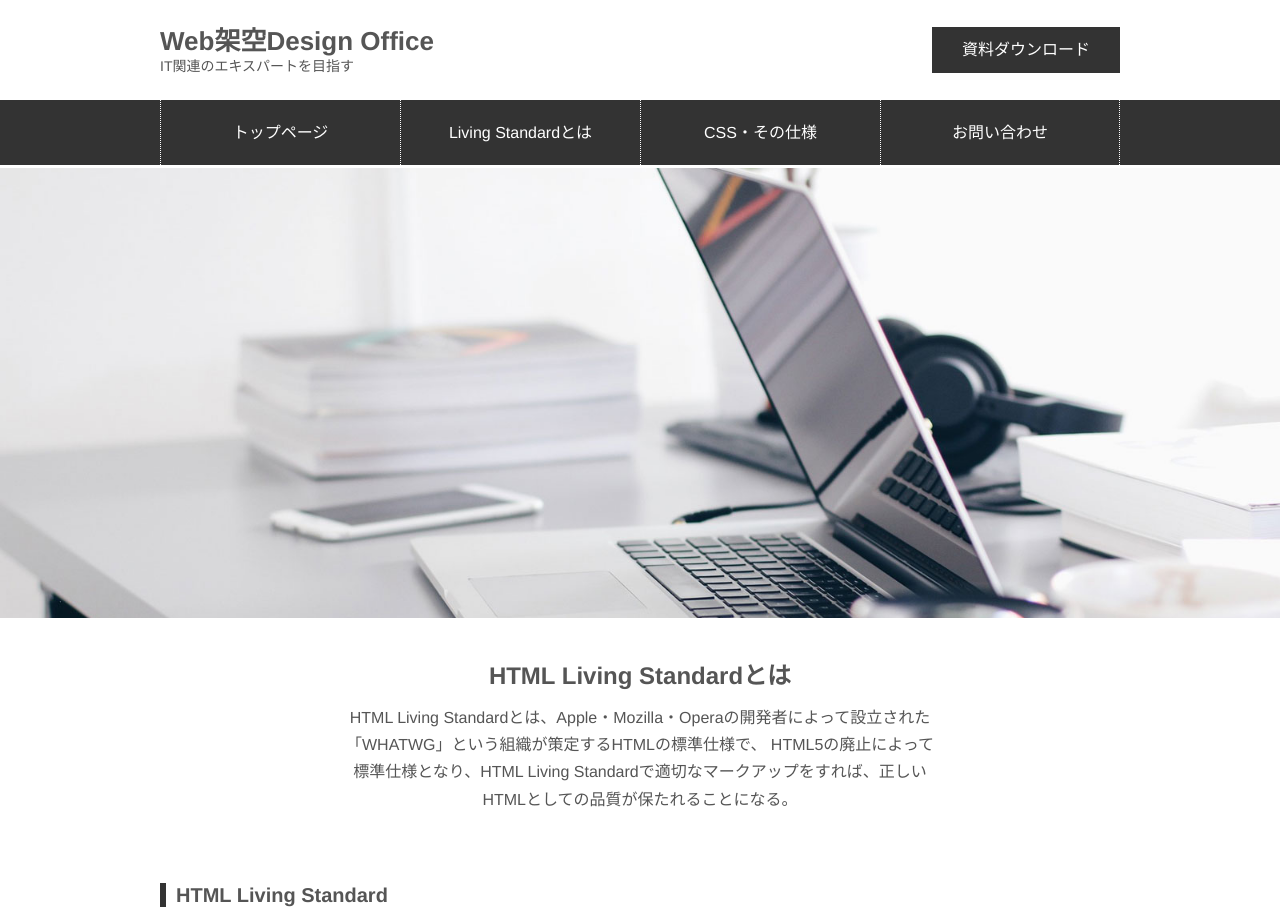
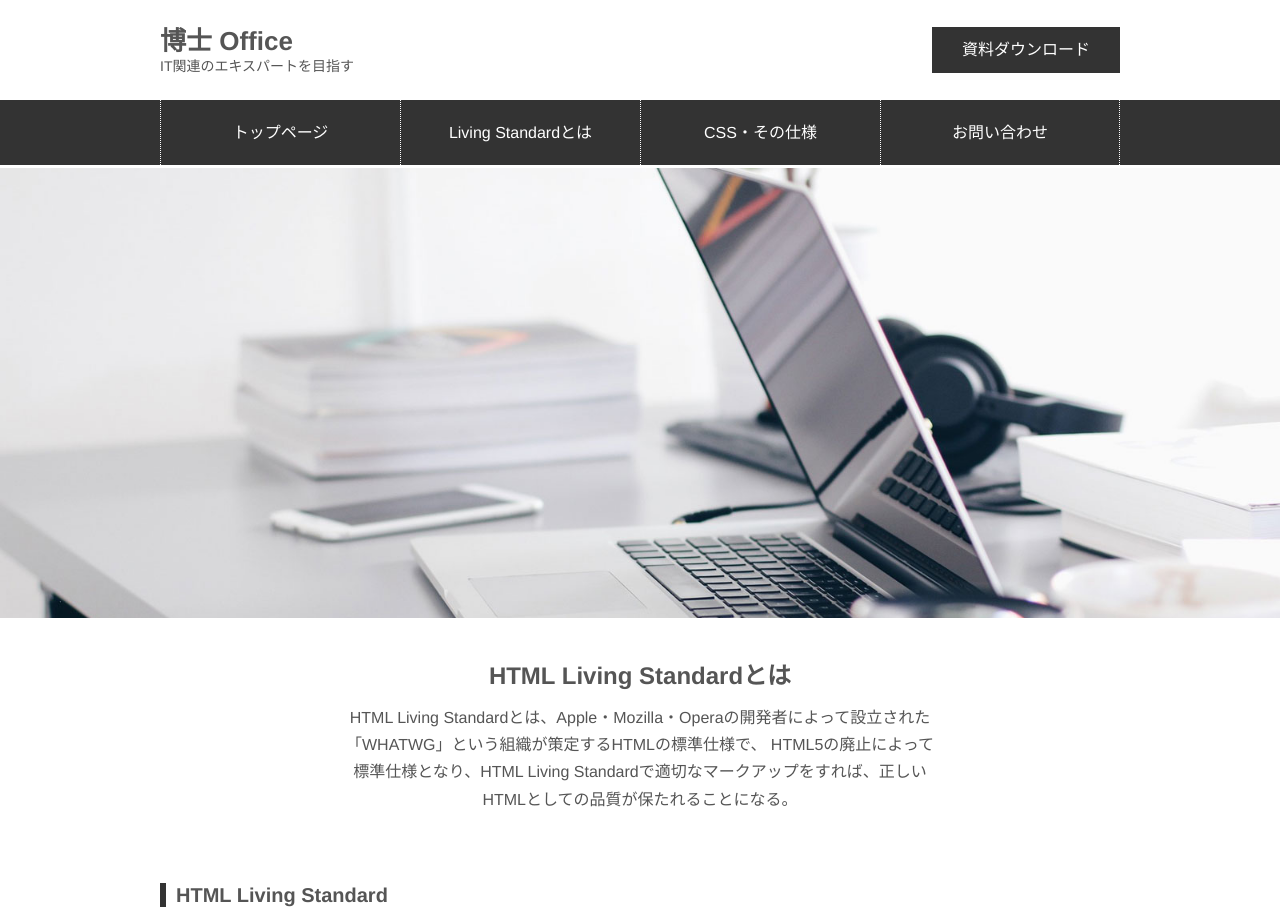
Before and after one commit to hayatonishio/push_test, a plain HTML site: page index.html in a window 1280 px wide. Shown: the top 910 px of the page. Drawn offline with Linux system fonts and the light colour scheme.

Commit message:
Update index.html

```diff
--- a/index.html
+++ b/index.html
@@ -16,7 +16,7 @@
     <header>
         <div class="header_inner container">
             <div class="logo">
-                <h1>Web架空Design Office</h1>
+                <h1>博士 Office</h1>
                 <p>IT関連のエキスパートを目指す</p>
             </div>
             <a href="" class="query">資料ダウンロード</a>
```
